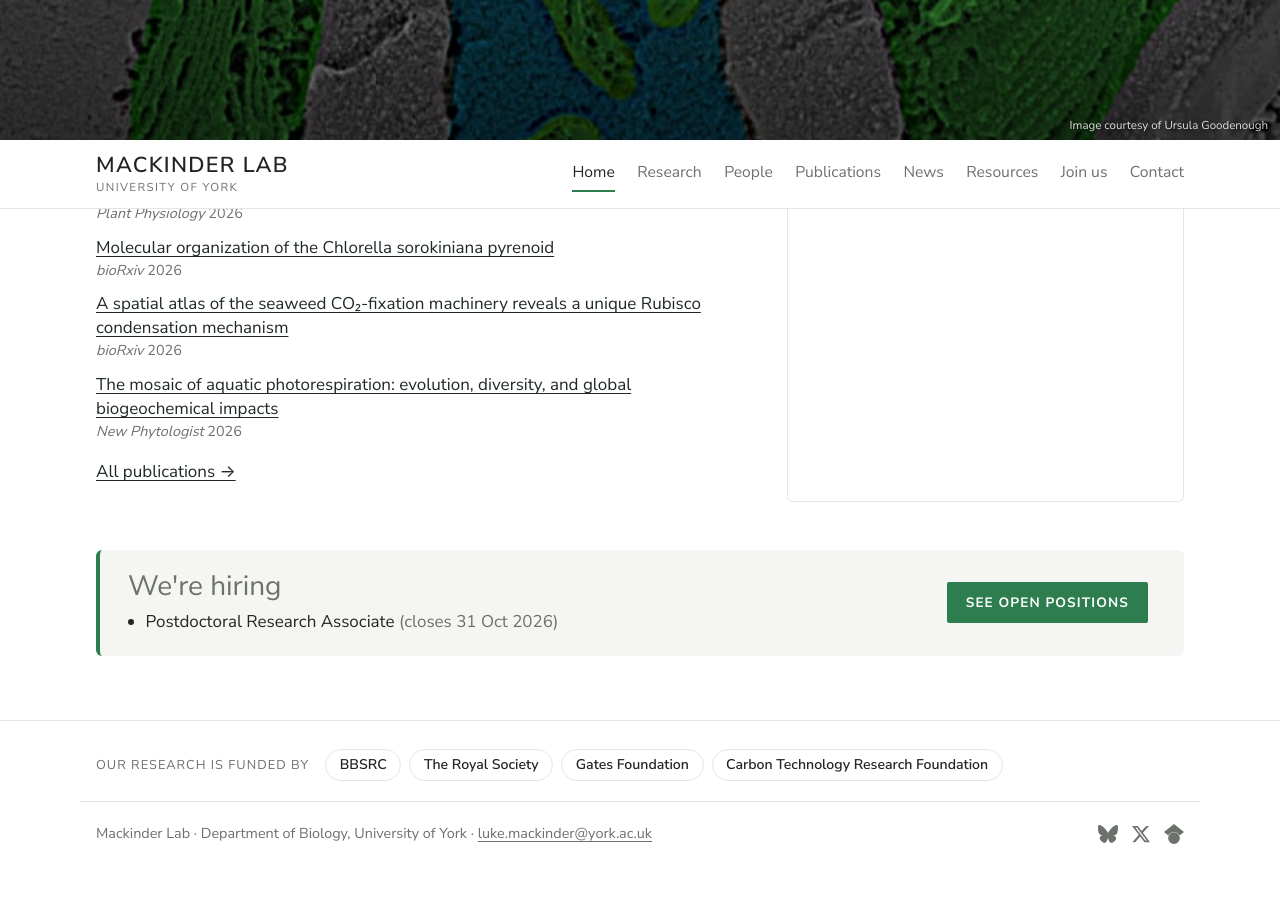
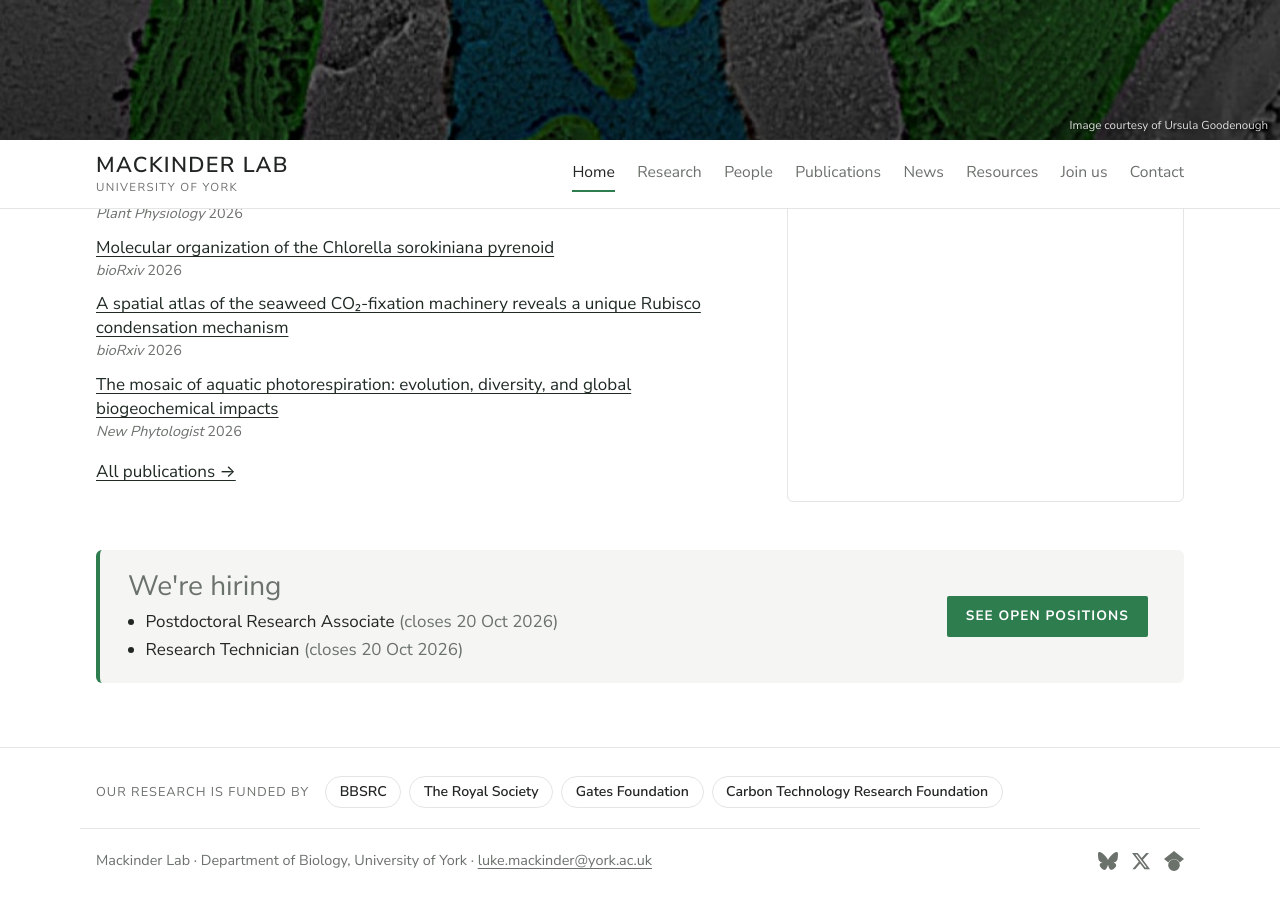
Before and after one commit to mackinderlab/mackinderlab.github.io, a Jekyll site: the page built from index.html, in a window 1280 px wide and 900 px high, scrolled down 1124 px. Built offline with Jekyll 4.4.1, drawn with Linux system fonts in a browser that asks for light colours; a script that is not in the unit is left out; before the commit the page ends 1997 px from its top, so only the background shows below that.

Commit message:
Update _data/positions.yml (via Pages CMS)

```diff
--- a/_data/positions.yml
+++ b/_data/positions.yml
@@ -1,2 +1,6 @@
 - title: Postdoctoral Research Associate
-  closes: 2026-10-31
+  closes: 2026-10-20
+  url: https://www.jobs.ac.uk/job/DTE394/research-associate-in-algal-carbon-fixation
+- title: Research Technician
+  closes: 2026-10-20
+  url: https://jobs.york.ac.uk/vacancy/research-technician-620264.html
```
